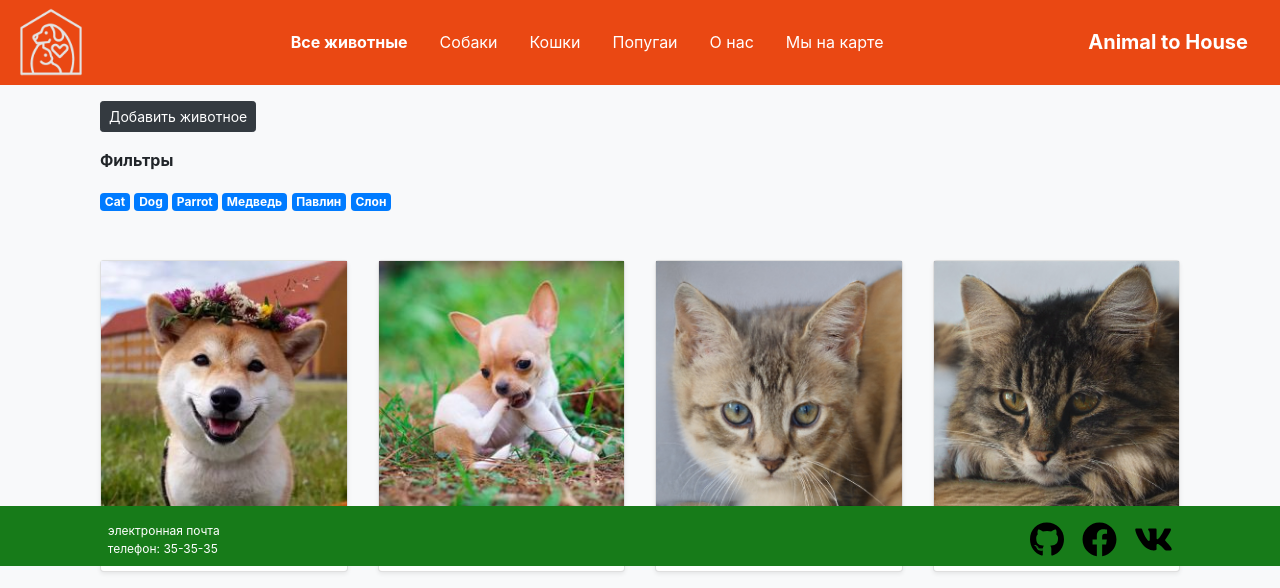
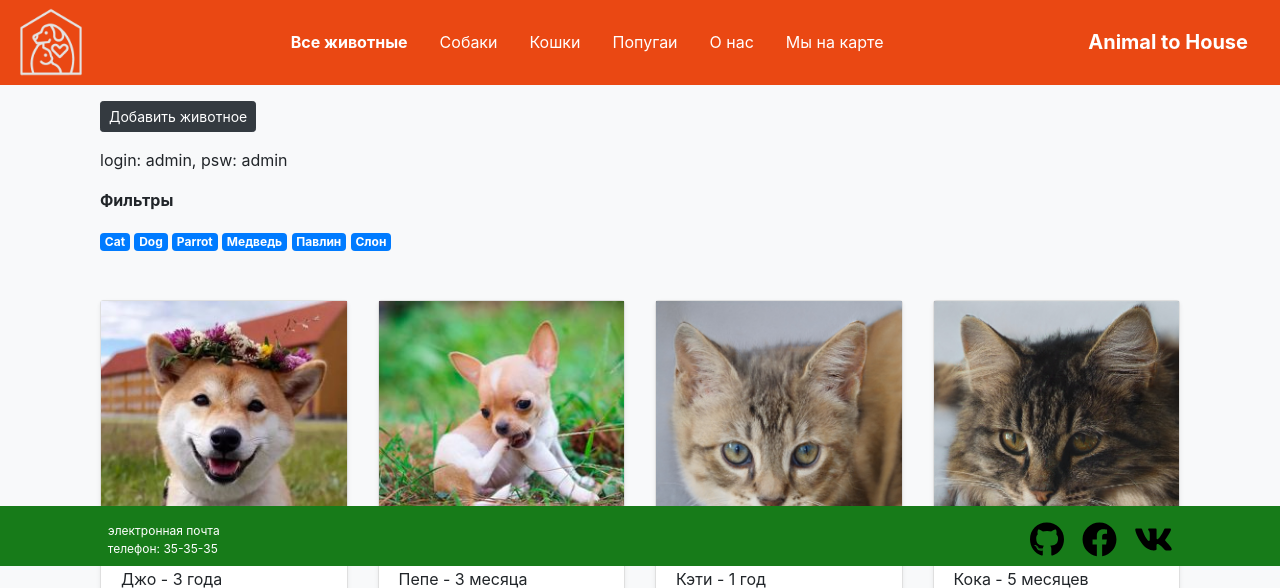
Before and after one commit to Programmer38rus/animal_to_house_for_vps, a Django app: page / in a window 1280 px wide. Shown: the part 234-822 px from the top of the page. Run offline with Django 3.2, Linux system fonts and the light colour scheme; data comes from the database, SQL or seed files in the repository; some libraries are stand-ins or nearby versions.

Commit message:
admin log - pass

```diff
--- a/animal_shelter/templates/base.html
+++ b/animal_shelter/templates/base.html
@@ -2,7 +2,10 @@
 {% load static %}
 {% block title %}Приют для животных{% endblock %}
 {% block finder_by_kind %}
-    <a href="/admin/"><button class="btn btn-dark btn-sm mb-3">Добавить животное</button></a>
+    <div class="flex-row">
+        <a href="/admin/"><button class="btn btn-dark btn-sm mb-3">Добавить животное</button></a>
+        <p>login: admin, psw: admin</p>
+    </div>
     <p><b>Фильтры</b></p>
     {% for k in kind %}
         <a href="{% url 'animal_shelter:finder_by_kind' k.name %}"><div class="badge badge-primary">{{ k }}</div></a>
```
